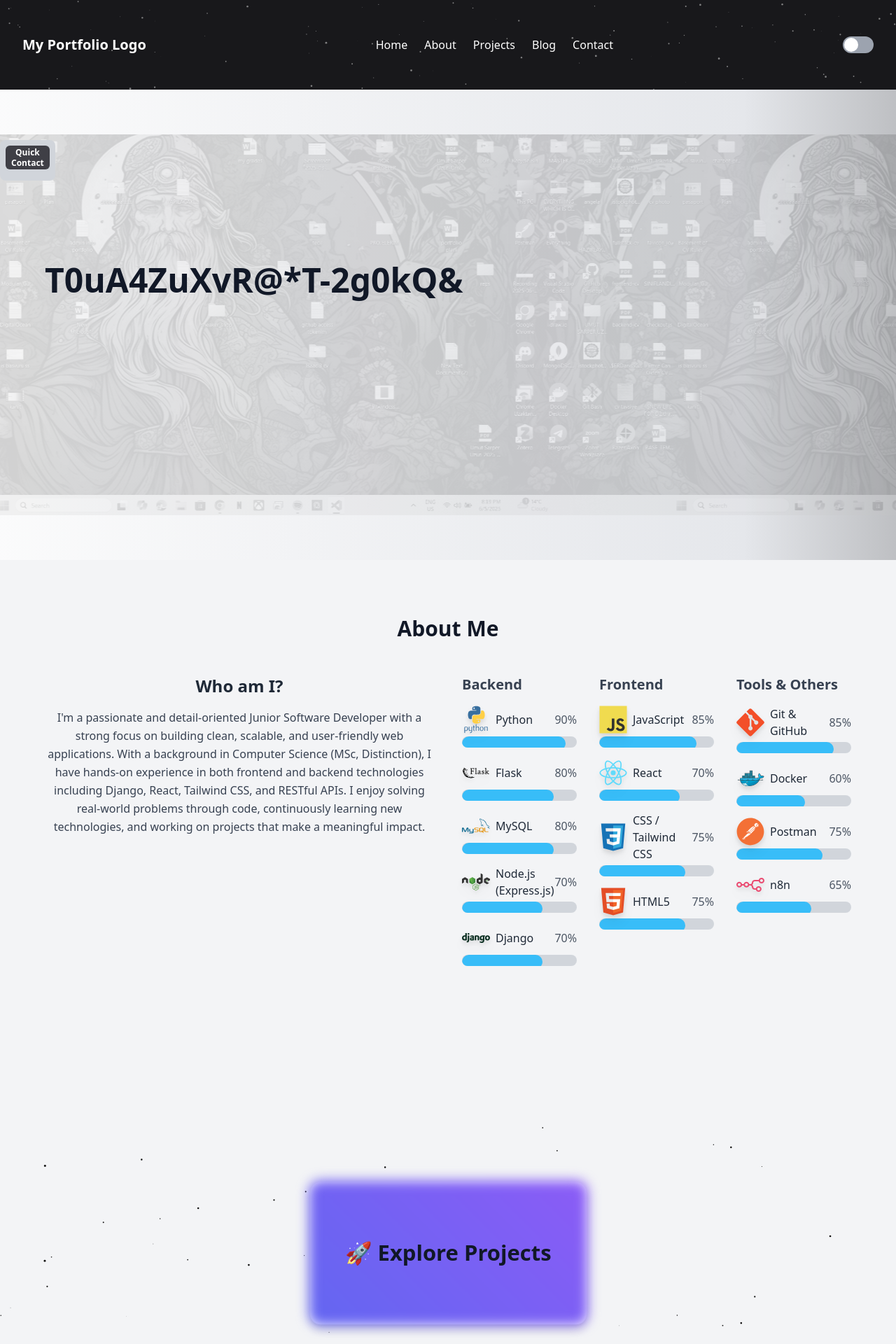
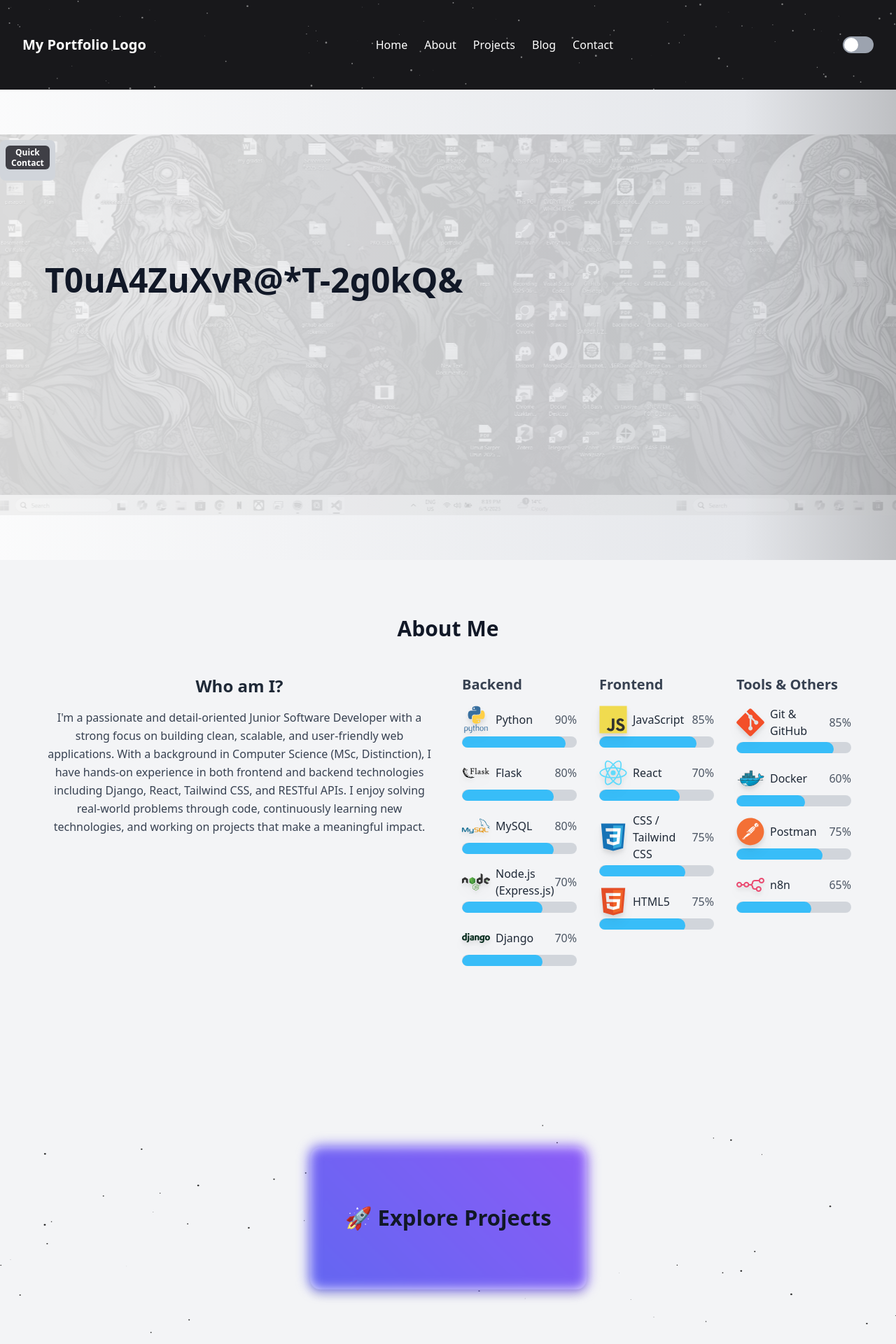
Before and after one commit to umutsarperuzun/my_portfolio_project, a Django app: page / in a window 1280 px wide. Shown: the top 1920 px of the page at 70% size. Run offline with Django 5.2, Linux system fonts and the light colour scheme; some libraries are stand-ins or nearby versions.

Commit message:
fix: center Explore Projects button and remove excessive spacing after reveal

```diff
--- a/portfolio/templates/portfolio/home.html
+++ b/portfolio/templates/portfolio/home.html
@@ -179,16 +179,17 @@
 </section>
 <section
   id="projects"
-  class="relative min-h-screen bg-gray-100 dark:bg-gray-900 py-10 scroll-mt-32"
+  class="relative py-24 bg-gray-100 dark:bg-gray-900 py-10 scroll-mt-32"
 >
   <!-- Arka plan yıldızlar -->
   <canvas id="star-canvas" class="absolute inset-0 w-full h-full z-0 pointer-events-none"></canvas>
 
   <!-- Explore Projects Alanı -->
-  <div
-    id="project-trigger"
-    class="flex justify-center items-center h-[300px] transition-all duration-700 relative z-10"
-  >
+<div
+  id="project-trigger"
+  class="flex justify-center items-center min-h-[80vh] md:min-h-[90vh] transition-all duration-700 relative z-10"
+>
+
     <div
       id="main-project-card"
       class="bg-white dark:bg-zinc-800 shadow-lg rounded-2xl px-12 py-20 text-center text-3xl font-bold text-gray-900 dark:text-white transition-transform duration-500 cursor-pointer hover:scale-105 hover:shadow-2xl hover:bg-gradient-to-r hover:from-indigo-500 hover:to-purple-500 dark:hover:brightness-110"
@@ -209,7 +210,7 @@
   <div class="max-w-6xl mx-auto">
     <div
       id="project-fanout"
-      class="grid grid-cols-1 sm:grid-cols-2 md:grid-cols-3 lg:grid-cols-5 gap-6 mt-10 opacity-0 transition-opacity duration-700 px-4"
+      class="grid grid-cols-1 sm:grid-cols-2 md:grid-cols-3 lg:grid-cols-5 gap-6 opacity-0 transition-opacity duration-700 px-4"
     >
       <div class="project-card hidden">Proje 1</div>
       <div class="project-card hidden">Proje 2</div>
@@ -502,13 +503,13 @@ mainCard.addEventListener('click', () => {
   const navbarHeight = document.querySelector("nav").offsetHeight;
 
   window.scrollTo({
-    top: offsetTop - navbarHeight - 16,
+    top: offsetTop - navbarHeight - 24 ,
     behavior: "smooth"
   });
 
 
   // Explore kartı gizle
-  trigger.classList.add('opacity-0', 'pointer-events-none', 'h-0');
+  trigger.classList.add('opacity-0', 'pointer-events-none', 'hidden');
   trigger.classList.remove('h-[300px]');
 
   // Başlık ve kartları göster
@@ -529,7 +530,7 @@ mainCard.addEventListener('click', () => {
 const obsrvr = new IntersectionObserver((entries) => {
   entries.forEach(entry => {
     if (!entry.isIntersecting && opened) {
-      trigger.classList.remove('opacity-0', 'pointer-events-none', 'h-0');
+      trigger.classList.remove('opacity-0', 'pointer-events-none', 'hidden');
       trigger.classList.add('h-[300px]');
 
       heading.classList.add('opacity-0');
@@ -548,6 +549,4 @@ const obsrvr = new IntersectionObserver((entries) => {
 obsrvr.observe(document.getElementById('projects'));
 </script>
 
-
-
 {% endblock %}
```
